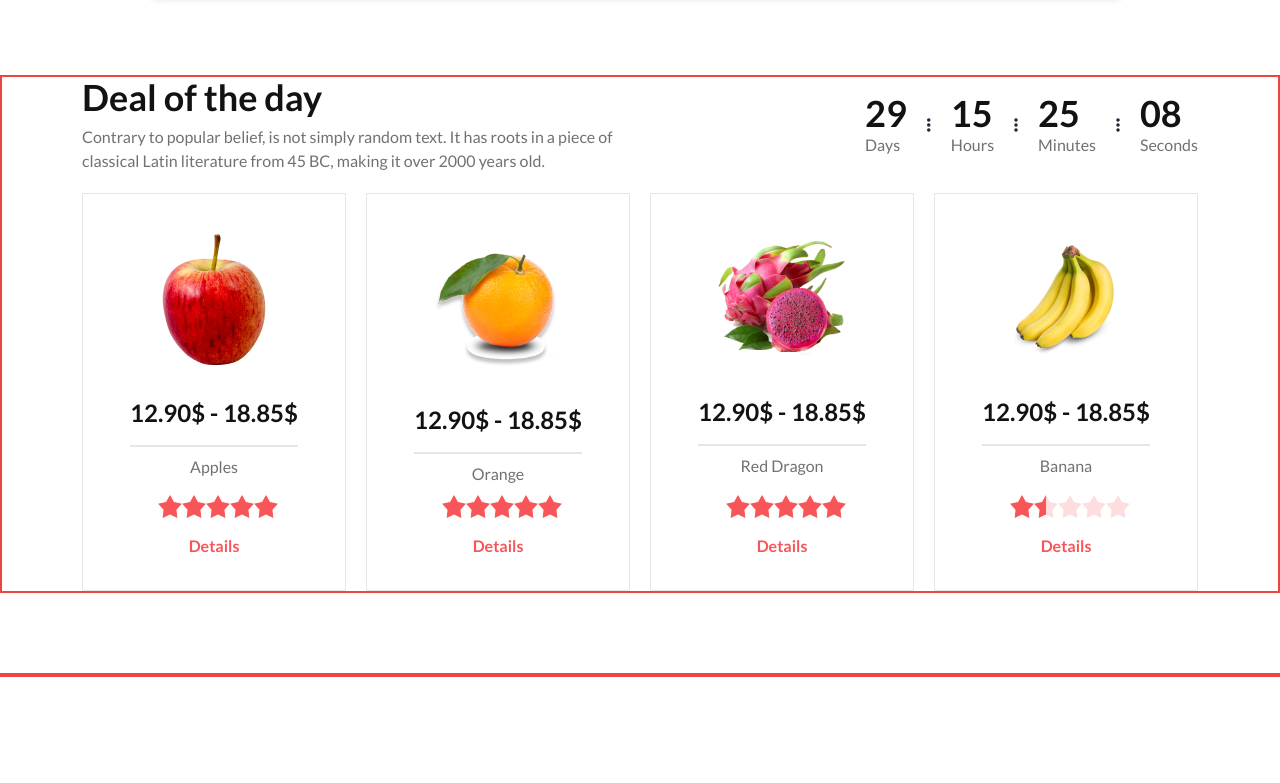
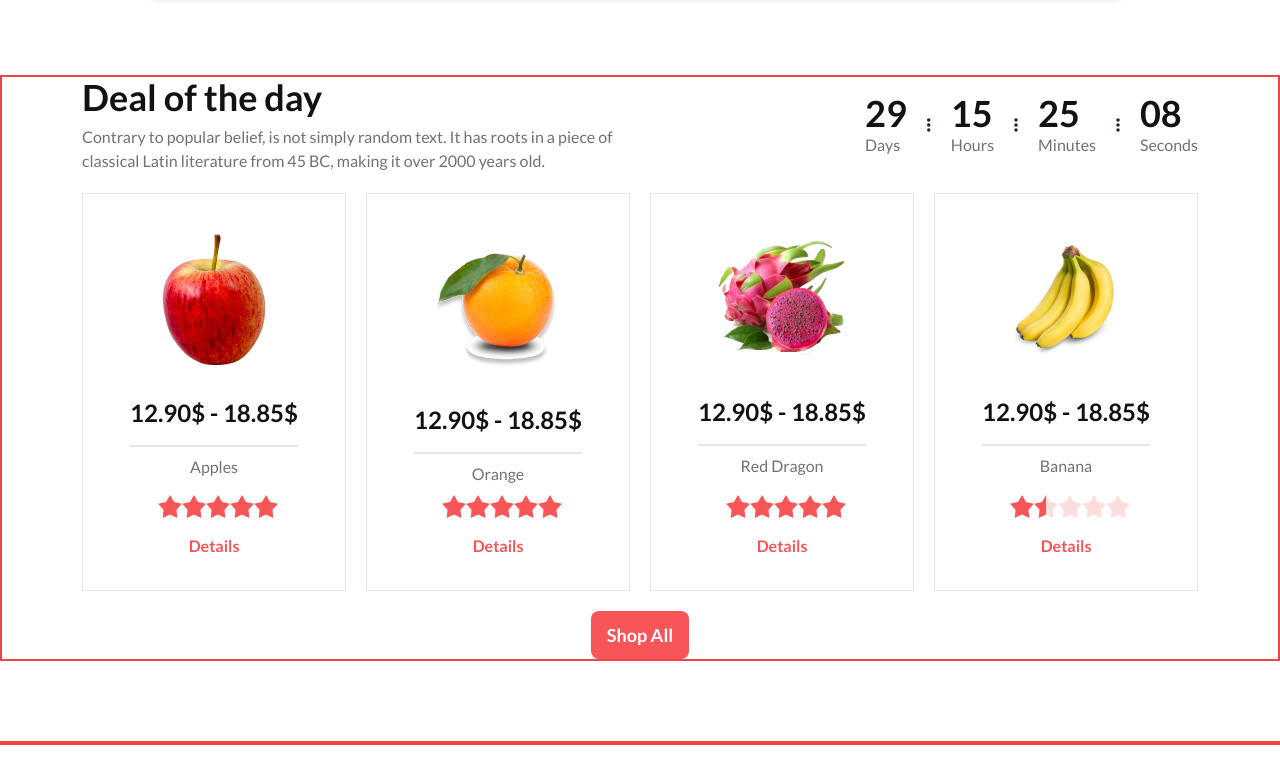
Before and after one commit to Emam-Bokhari/fruit-burst, a plain HTML site: page index.html in a window 1280 px wide. Shown: the part 699-1482 px from the top of the page. Before the commit the page ends 1416 px from the top, so only its background shows below. Drawn offline with nearby package versions, Linux system fonts and the light colour scheme.

Commit message:
Deal of the day section button added done

```diff
--- a/index.html
+++ b/index.html
@@ -603,6 +603,12 @@
                         </div>
                             </div>
         </div>
+        <!-- Button -->
+        <div class="flex justify-center mt-5">
+            <button class="btn bg-[#F85559]
+                            hover:bg-[#E84448] border-none capitalize text-white font-lato font-bold md:text-lg">Shop
+                                    All</button>
+        </div>
         </section>
         <!-- Start Meet the team Section -->
         <section class="max-w-screen-xl mx-auto px-8 md:px-10 lg:px-20 my-10 border-2 border-red-500">
```
